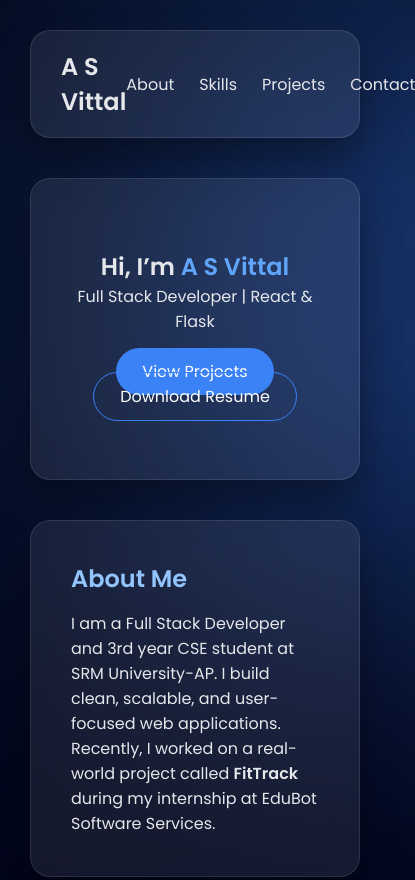
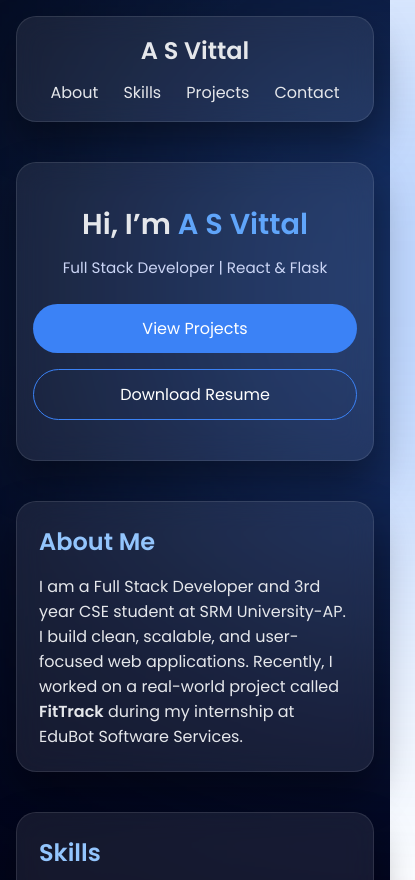
Before and after one commit to asvittal17/asvittal17.github.io, a plain HTML site: page index.html in a window 390 px wide. Shown: the top 880 px of the page, 415 px wide, since content can reach past the window. Drawn offline with Linux system fonts and the light colour scheme.

Commit message:
Fix mobile responsiveness

```diff
--- a/style.css
+++ b/style.css
@@ -1,5 +1,6 @@
 @import url('https://fonts.googleapis.com/css2?family=Poppins:wght@300;400;600&display=swap');
 
+/* ---------------- RESET ---------------- */
 * {
   margin: 0;
   padding: 0;
@@ -7,14 +8,19 @@
   font-family: 'Poppins', sans-serif;
 }
 
+html {
+  scroll-behavior: smooth;
+}
+
 body {
   min-height: 100vh;
   background: linear-gradient(135deg, #020617, #020024);
   color: #e5e7eb;
   padding: 30px;
+  overflow-x: hidden;
 }
 
-/* Background glow */
+/* ---------------- BACKGROUND GLOW ---------------- */
 .bg-blur {
   position: fixed;
   width: 400px;
@@ -26,7 +32,7 @@ body {
   z-index: -1;
 }
 
-/* Glass effect */
+/* ---------------- GLASS ---------------- */
 .glass {
   background: rgba(255, 255, 255, 0.08);
   backdrop-filter: blur(14px);
@@ -35,7 +41,7 @@ body {
   box-shadow: 0 20px 40px rgba(0,0,0,0.4);
 }
 
-/* Navbar */
+/* ---------------- NAVBAR ---------------- */
 .navbar {
   display: flex;
   justify-content: space-between;
@@ -48,6 +54,7 @@ body {
   display: flex;
   gap: 25px;
   list-style: none;
+  flex-wrap: wrap;
 }
 
 .navbar a {
@@ -60,28 +67,43 @@ body {
   color: #60a5fa;
 }
 
-/* Hero */
+/* ---------------- HERO ---------------- */
 .hero {
   text-align: center;
   padding: 70px 30px;
+}
+
+.hero h1 {
+  font-size: 2.4rem;
 }
 
 .hero h1 span {
   color: #60a5fa;
 }
 
+.hero p {
+  margin-top: 10px;
+  font-size: 1.05rem;
+  color: #cbd5f5;
+}
+
 .hero-buttons {
   margin-top: 25px;
+  display: flex;
+  justify-content: center;
+  gap: 16px;
+  flex-wrap: wrap;
 }
 
+/* ---------------- BUTTONS ---------------- */
 .btn {
   padding: 12px 26px;
   border-radius: 30px;
   background: #3b82f6;
   color: white;
   text-decoration: none;
-  margin: 0 10px;
   transition: 0.3s;
+  display: inline-block;
 }
 
 .btn:hover {
@@ -93,7 +115,12 @@ body {
   border: 1px solid #3b82f6;
 }
 
-/* Sections */
+.btn.small {
+  padding: 8px 18px;
+  font-size: 0.85rem;
+}
+
+/* ---------------- SECTIONS ---------------- */
 .section {
   margin-top: 40px;
   padding: 40px;
@@ -103,7 +130,8 @@ body {
   margin-bottom: 15px;
   color: #93c5fd;
 }
-/* Skills */
+
+/* ---------------- SKILLS ---------------- */
 .skills-grid {
   display: grid;
   grid-template-columns: repeat(auto-fit, minmax(220px, 1fr));
@@ -126,10 +154,11 @@ body {
 }
 
 .skill-card:hover {
-  transform: translateY(-8px) scale(1.03);
+  transform: translateY(-6px);
   box-shadow: 0 20px 40px rgba(59,130,246,0.25);
 }
-/* Projects */
+
+/* ---------------- PROJECTS ---------------- */
 .projects-grid {
   display: grid;
   grid-template-columns: repeat(auto-fit, minmax(280px, 1fr));
@@ -157,11 +186,11 @@ body {
 }
 
 .project-card:hover {
-  transform: translateY(-10px);
+  transform: translateY(-8px);
   box-shadow: 0 25px 50px rgba(59,130,246,0.25);
 }
 
-/* Tech tags */
+/* ---------------- TECH TAGS ---------------- */
 .tech {
   margin: 15px 0;
 }
@@ -176,19 +205,9 @@ body {
   margin: 4px 6px 0 0;
 }
 
-/* Project buttons */
-.project-links {
-  margin-top: 18px;
-}
-
-.btn.small {
-  padding: 8px 18px;
-  font-size: 0.85rem;
-}
-/* Experience */
+/* ---------------- EXPERIENCE ---------------- */
 .experience-box {
   display: grid;
-  grid-template-columns: 1fr;
   gap: 25px;
   margin-top: 25px;
 }
@@ -204,7 +223,6 @@ body {
 
 .experience-card h3 {
   color: #60a5fa;
-  margin-bottom: 6px;
 }
 
 .experience-card span {
@@ -218,18 +236,9 @@ body {
   font-size: 0.95rem;
 }
 
-.experience-card:hover {
-  transform: translateY(-6px);
-  box-shadow: 0 22px 45px rgba(59,130,246,0.22);
-}
-/* Contact */
+/* ---------------- CONTACT ---------------- */
 .contact {
   text-align: center;
-}
-
-.contact p {
-  margin-top: 8px;
-  color: #cbd5f5;
 }
 
 .contact-links {
@@ -252,14 +261,11 @@ body {
 }
 
 .contact-card:hover {
-  transform: scale(1.08);
+  transform: scale(1.06);
   background: rgba(59,130,246,0.2);
-  box-shadow: 0 18px 40px rgba(59,130,246,0.25);
 }
-html {
-  scroll-behavior: smooth;
-}
-/* Scroll animation */
+
+/* ---------------- SCROLL REVEAL ---------------- */
 .reveal {
   opacity: 0;
   transform: translateY(40px);
@@ -270,3 +276,47 @@ html {
   opacity: 1;
   transform: translateY(0);
 }
+
+/* ---------------- MOBILE RESPONSIVE ---------------- */
+@media (max-width: 768px) {
+  body {
+    padding: 16px;
+  }
+
+  .navbar {
+    flex-direction: column;
+    gap: 12px;
+    padding: 16px;
+  }
+
+  .hero {
+    padding: 40px 16px;
+  }
+
+  .hero h1 {
+    font-size: 1.8rem;
+  }
+
+  .hero p {
+    font-size: 0.95rem;
+  }
+
+  .hero-buttons {
+    flex-direction: column;
+  }
+
+  .btn {
+    width: 100%;
+    text-align: center;
+  }
+
+  .section {
+    padding: 22px;
+  }
+
+  .project-card,
+  .skill-card,
+  .experience-card {
+    padding: 20px;
+  }
+}
```
